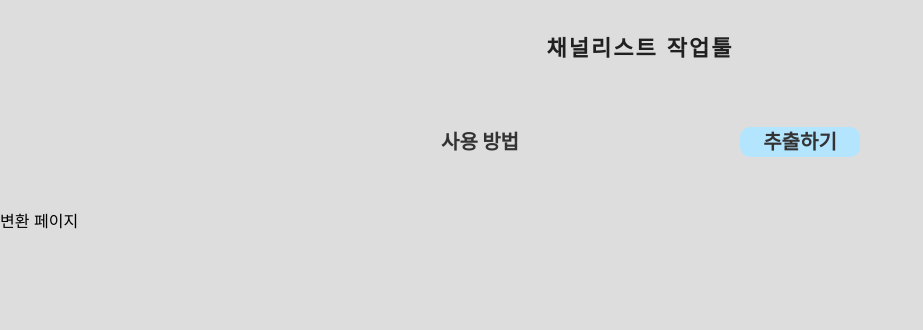
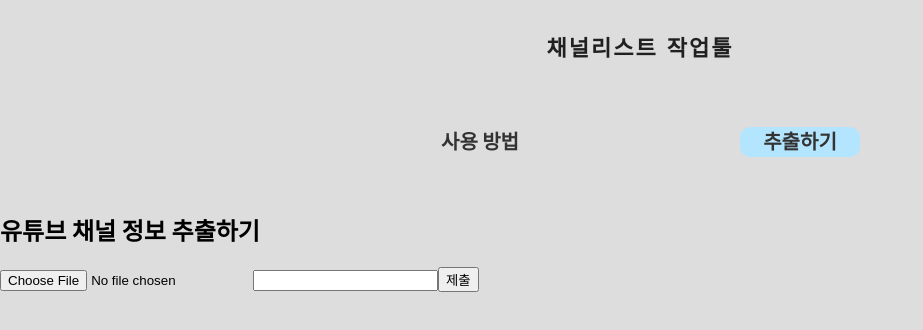
Before and after one commit to Dojinkyung/youtube_channel_list_react, a React (Create React App) app: page /converting in a window 1280 px wide. Shown: the top 330 px of the page, without its empty margins (0-923 px from the left). Built offline with nearby package versions, Linux system fonts and the light colour scheme.

Commit message:
feat: 정보 입력, 제출창 버튼 추가

```diff
--- a/src/component/Header.tsx
+++ b/src/component/Header.tsx
@@ -1,5 +1,5 @@
 import { NavLink } from "react-router-dom";
-import styles from "./Header.module.scss";
+import styles from "./header.module.scss";
 import classNames from "classnames";
 import Title from "./Title";
 
--- a/src/routes/converting/index.tsx
+++ b/src/routes/converting/index.tsx
@@ -6,7 +6,10 @@ const ConvertingPage = () => {
   return (
     <div>
       <TabBar />
-      <p>변환 페이지</p>
+      <h2>유튜브 채널 정보 추출하기</h2>
+      <input type="file" />
+      <input type="text" />
+      <button>제출</button>
     </div>
   );
 };
```
